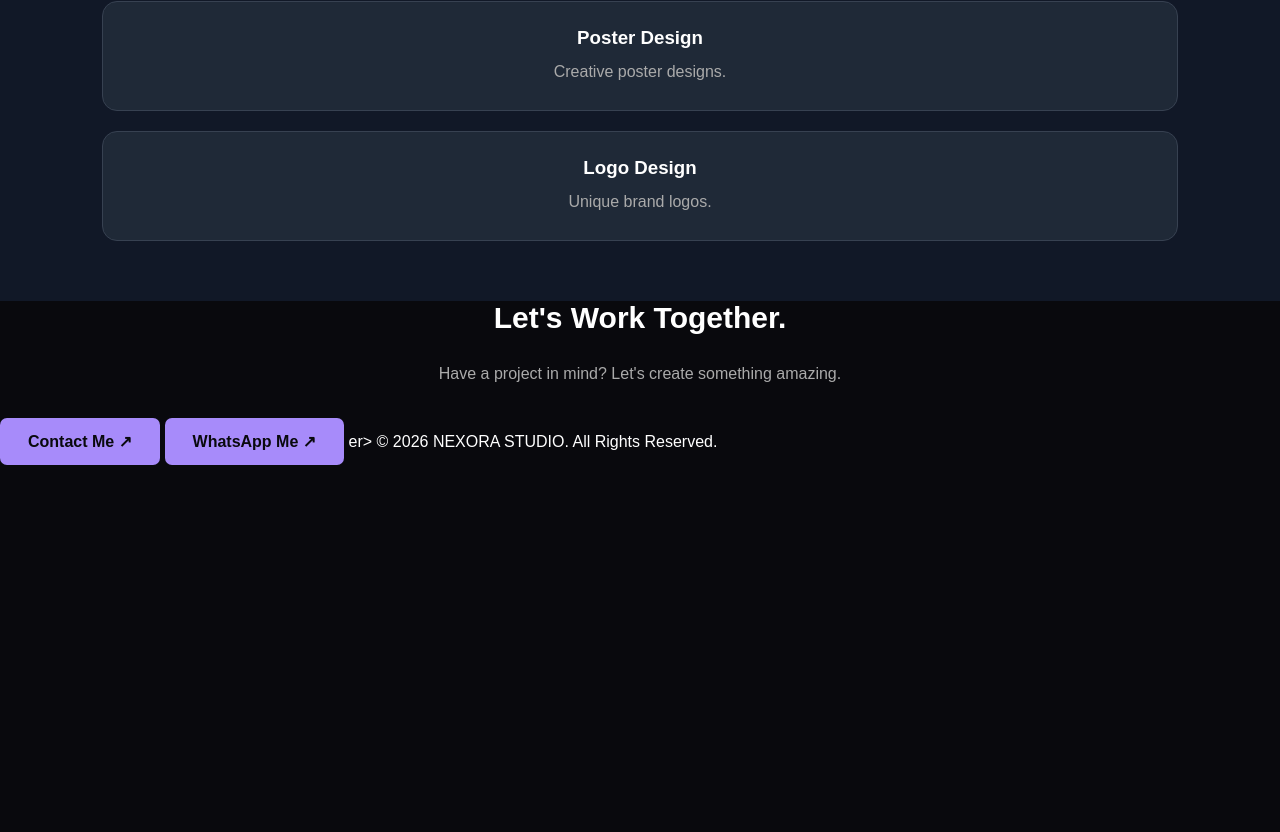
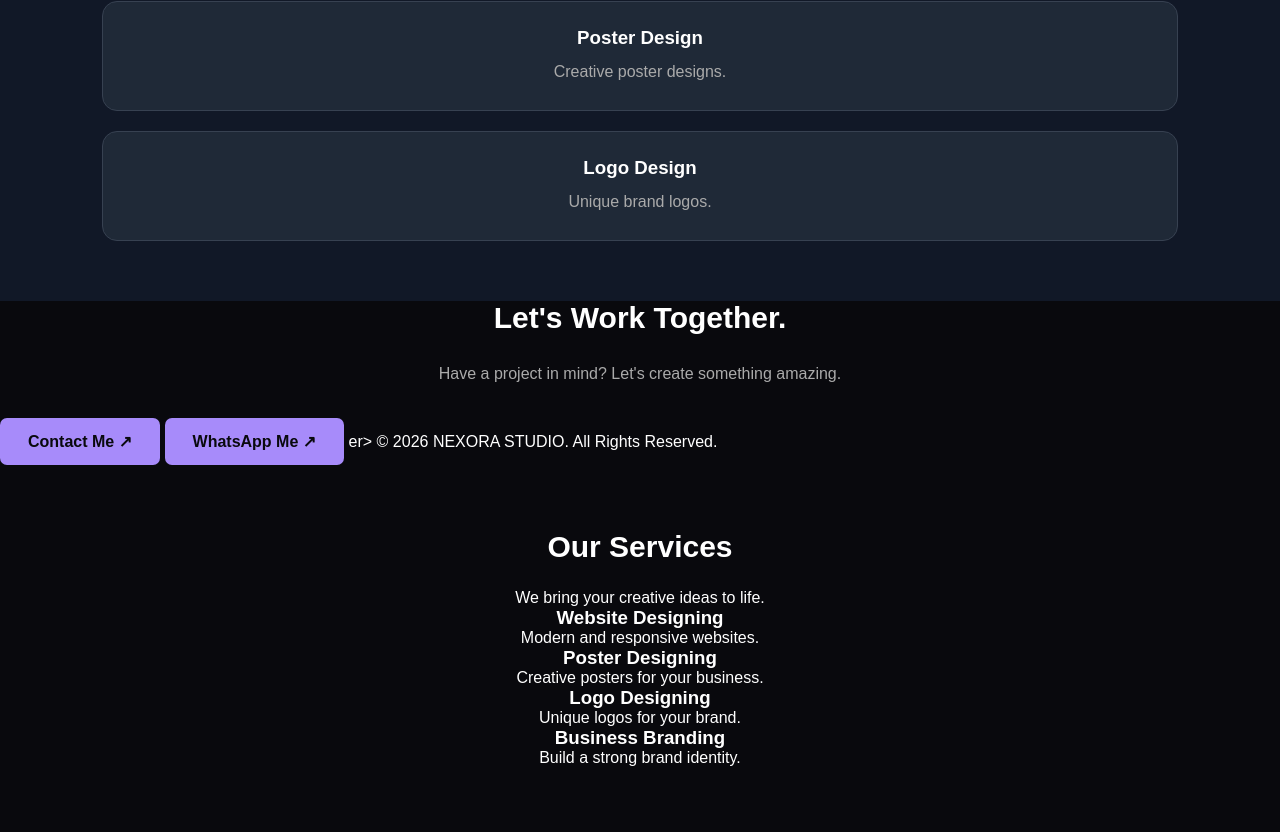
Before and after one commit to sankargaadu049/nexora-studio, a plain HTML site: page index.html in a window 1280 px wide. Shown: the part 1528-2360 px from the top of the page. Before the commit the page ends 1993 px from the top, so only its background shows below. Drawn offline with Linux system fonts and the light colour scheme.

Commit message:
Update index.html

```diff
--- a/index.html
+++ b/index.html
@@ -248,6 +248,30 @@ Nexora Studio | Professional Website Design</title>
 </section>
   er>
   © 2026 NEXORA STUDIO. All Rights Reserved.
+  <section id="services">
+  <h2>Our Services</h2>
+  <p>We bring your creative ideas to life.</p>
+
+  <div>
+    <h3>Website Designing</h3>
+    <p>Modern and responsive websites.</p>
+  </div>
+
+  <div>
+    <h3>Poster Designing</h3>
+    <p>Creative posters for your business.</p>
+  </div>
+
+  <div>
+    <h3>Logo Designing</h3>
+    <p>Unique logos for your brand.</p>
+  </div>
+
+  <div>
+    <h3>Business Branding</h3>
+    <p>Build a strong brand identity.</p>
+  </div>
+  </section>
 </footer>
 
 </body>
```
